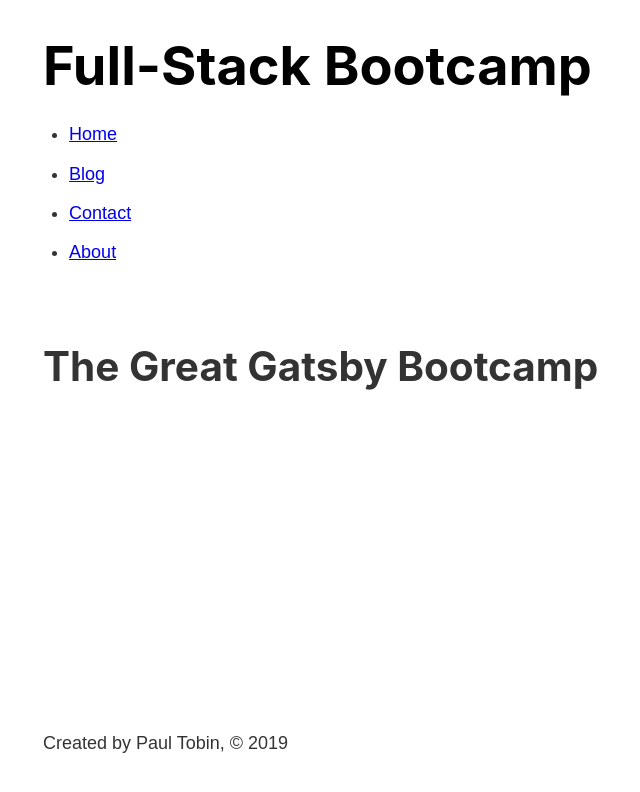
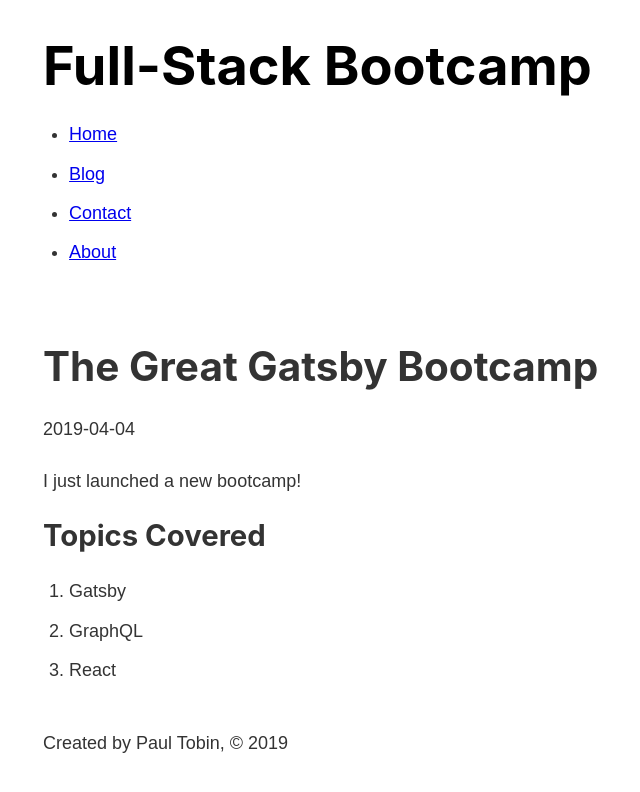
Before and after one commit to tobsirl/GatsbyJS-Bootcamp, a Gatsby site: page /blog/gatsby in a window 1280 px wide. Shown: the whole page, without its empty margins (240-880 px from the left). Built offline with nearby package versions, Linux system fonts and the light colour scheme; Gatsby itself is replaced by a stand-in of ours.

Commit message:
Using dangerouslySetInnerHTML to display the html data on the blog post

```diff
--- a/src/templates/Blog.js
+++ b/src/templates/Blog.js
@@ -19,6 +19,10 @@
   return (
     <Layout>
       <h1>{props.data.markdownRemark.frontmatter.title}</h1>
+      <p>{props.data.markdownRemark.frontmatter.date}</p>
+      <div
+        dangerouslySetInnerHTML={{ __html: props.data.markdownRemark.html }}
+      ></div>
     </Layout>
   );
 };
```
